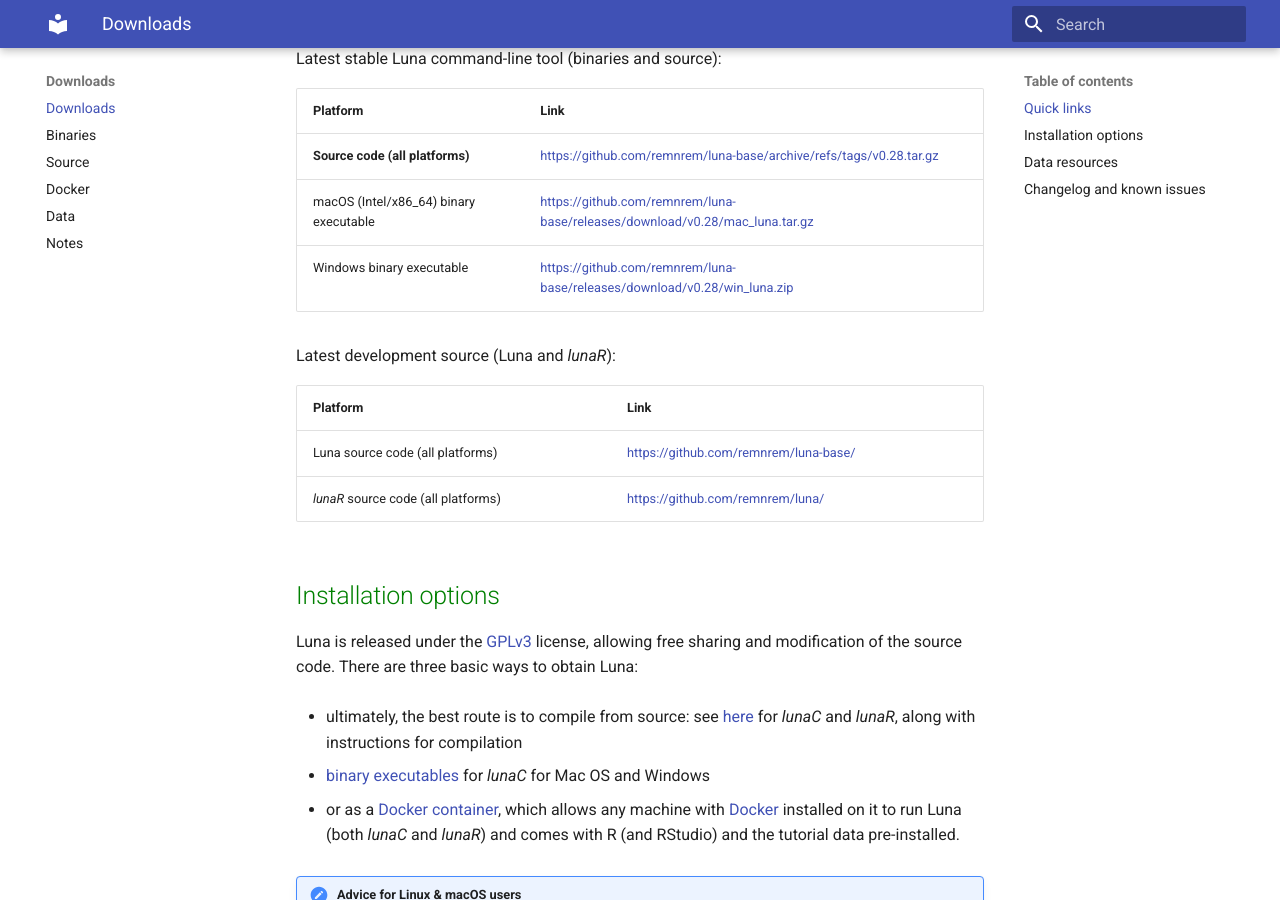
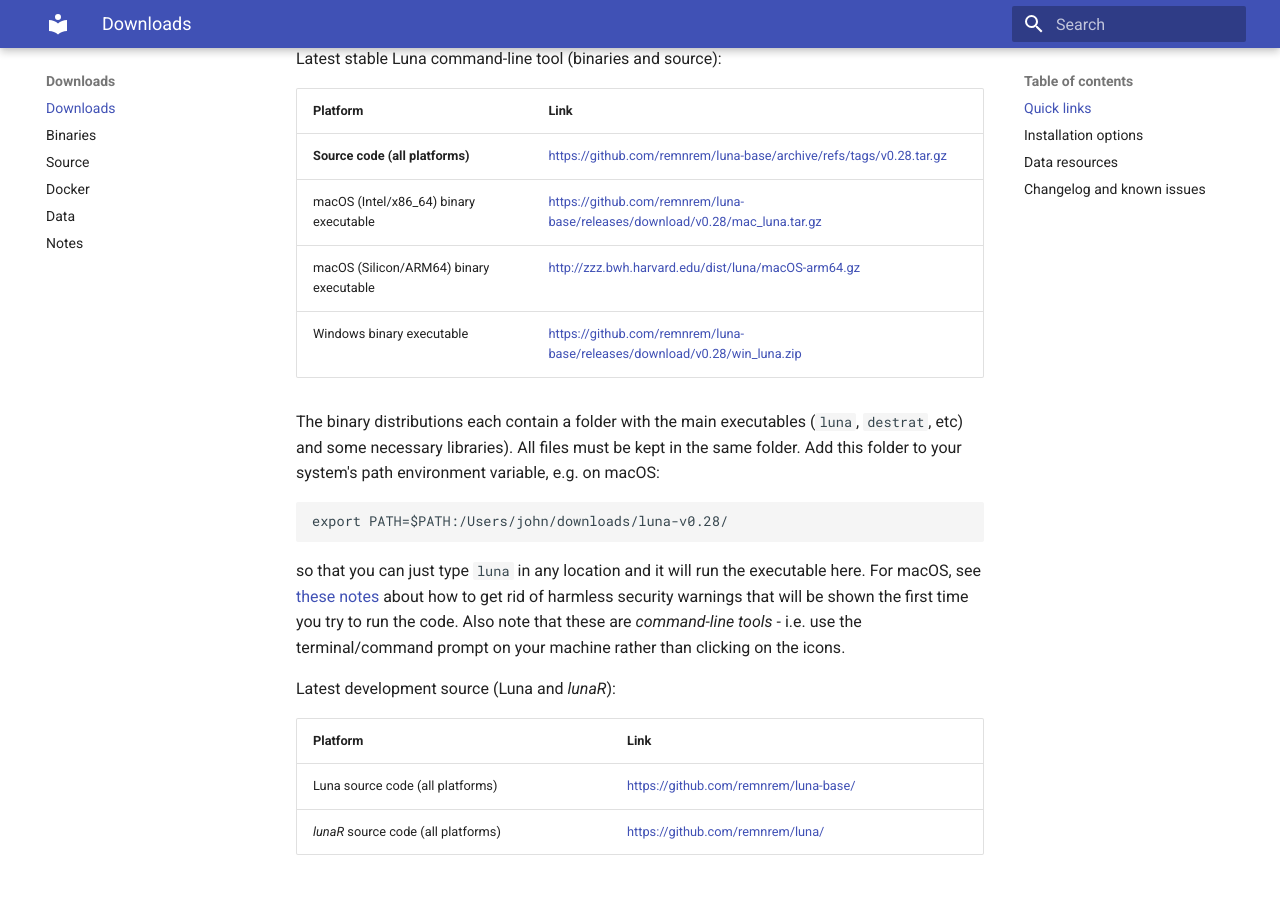
Before and after one commit to remnrem/luna-doc, an MkDocs documentation site: the page built from docs/download/index.md, in a window 1280 px wide and 900 px high, scrolled down 298 px. Built offline with MkDocs 1.6.1 and Material for MkDocs 9.7.7, drawn with Linux system fonts in a browser that asks for light colours.

Commit message:
macM1 notes

````diff
--- a/docs/download/index.md
+++ b/docs/download/index.md
@@ -10,10 +10,22 @@
 | ----- | ----- |
 | __Source code (all platforms)__ | [https://github.com/remnrem/luna-base/archive/refs/tags/v0.28.tar.gz](https://github.com/remnrem/luna-base/archive/refs/tags/v0.28.tar.gz) |
 | macOS (Intel/x86_64) binary executable | [https://github.com/remnrem/luna-base/releases/download/v0.28/mac_luna.tar.gz](https://github.com/remnrem/luna-base/releases/download/v0.28/mac_luna.tar.gz) |
+| macOS (Silicon/ARM64) binary executable | [http://zzz.bwh.harvard.edu/dist/luna/macOS-arm64.gz](http://zzz.bwh.harvard.edu/dist/luna/macOS-arm64-v0.28.gz)|
 | Windows binary executable | [https://github.com/remnrem/luna-base/releases/download/v0.28/win_luna.zip](https://github.com/remnrem/luna-base/releases/download/v0.28/win_luna.zip) |
 
-<!-- | macOS (Silicon/ARM64) binary executable | [http://zzz.bwh.harvard.edu/dist/luna/macOS-arm64.gz](http://zzz.bwh.harvard.edu/dist/luna/macOS-arm64-v0.28.gz)| -->
-
+The binary distributions each contain a folder with the main executables
+(`luna`, `destrat`, etc) and some necessary libraries).  All files
+must be kept in the same folder. Add this folder to your system's path environment variable,
+e.g. on macOS:
+```
+export PATH=$PATH:/Users/john/downloads/luna-v0.28/
+```
+so that you can just type `luna` in any location and it will run the executable here.
+For macOS, see [these notes](exec.md##macos-installation-notes) about how to get rid of
+harmless security warnings that will be shown the first time you try
+to run the code.  Also note that these are _command-line tools_ -
+i.e. use the terminal/command prompt on your machine rather than
+clicking on the icons.
 
 Latest development source (Luna and _lunaR_):
 
````
